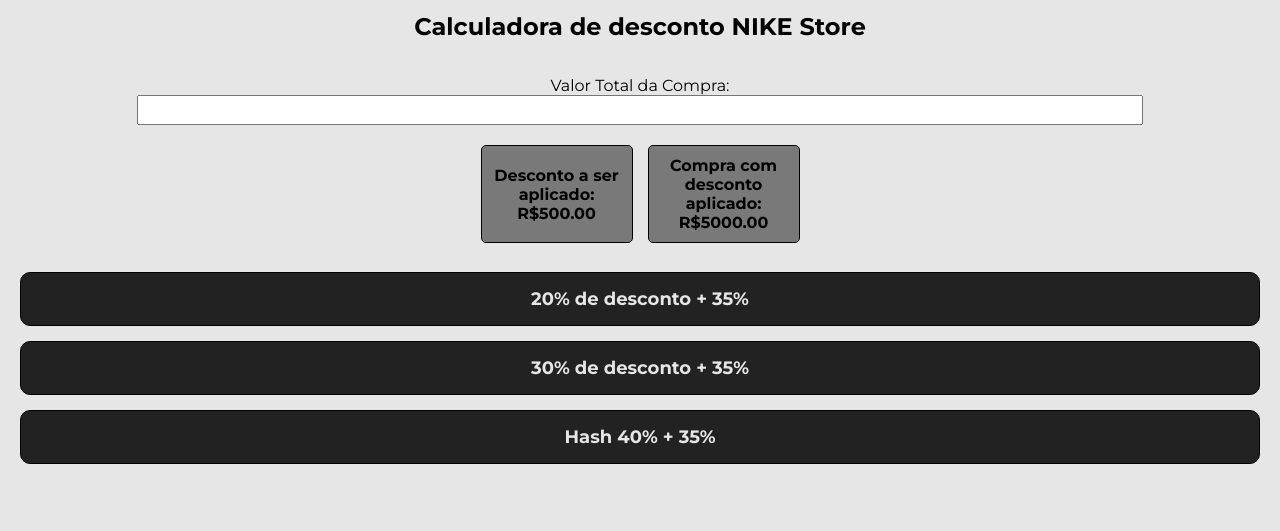
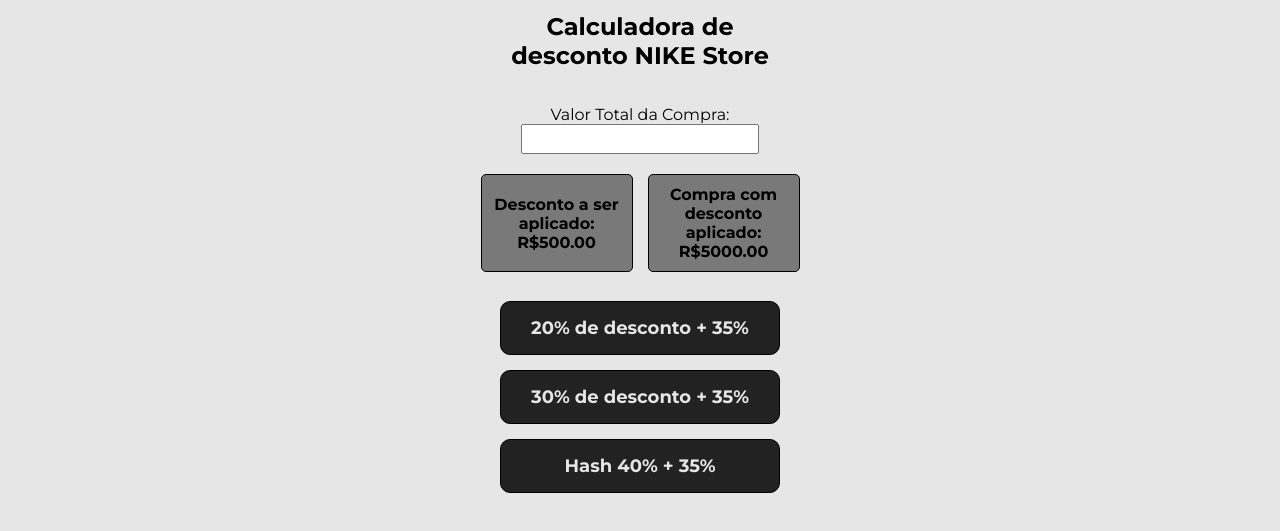
Before and after one commit to phfernands/calc-desconto, a plain HTML site: page index.html in a window 1280 px wide. Shown: the part 183-714 px from the top of the page. Drawn offline with Linux system fonts and the light colour scheme.

Commit message:
mudança no width do body

```diff
--- a/css/style.css
+++ b/css/style.css
@@ -9,7 +9,7 @@ body {
   flex-direction: column;
   justify-content: center;
   text-align: center;
-  min-width: 300px;
+  width: 320px;
   margin: 0 auto;
   background-color: #e6e6e6;
 }
```
